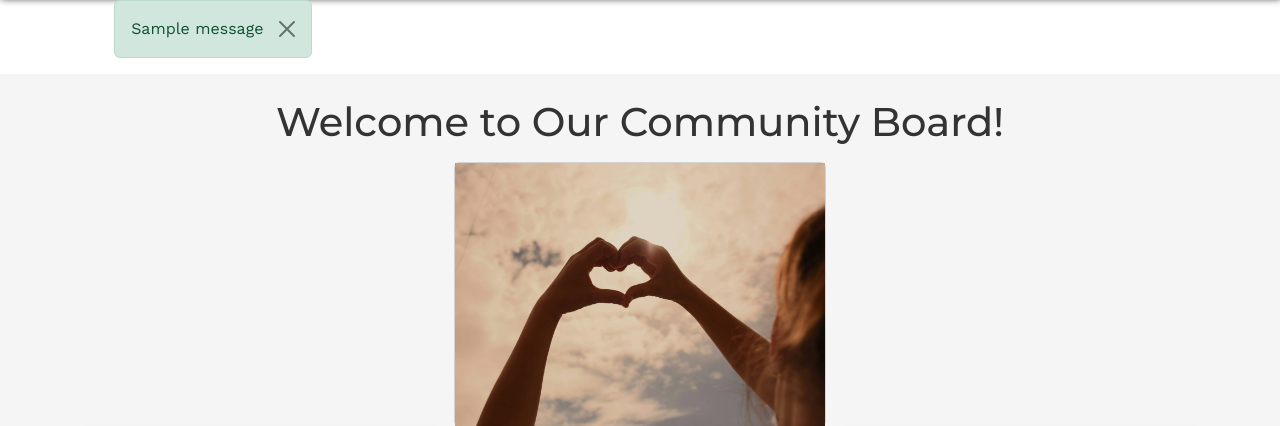
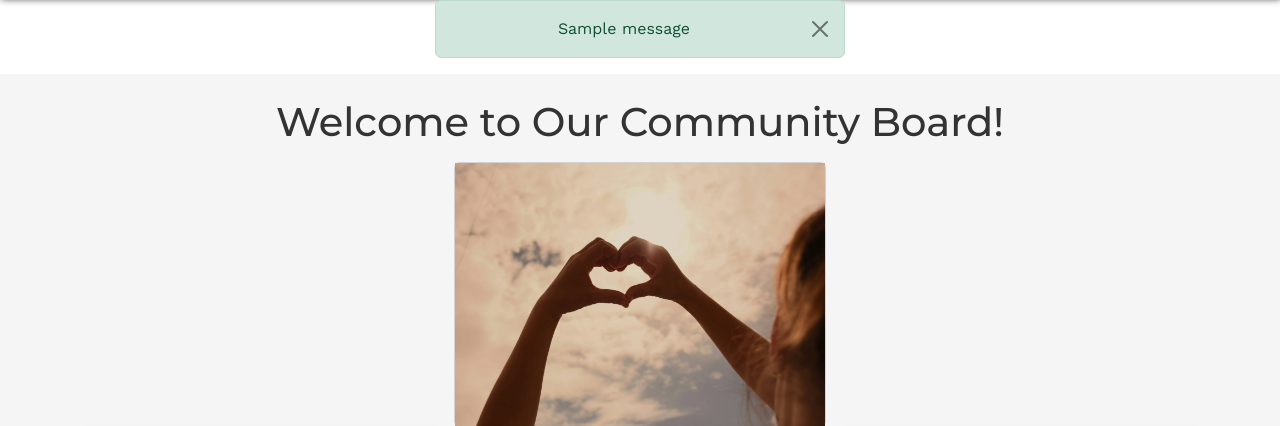
Before and after one commit to g-omarsdottir/helping-hands-happy-hearts, a Django app: page / in a window 1280 px wide. Shown: the part 182-608 px from the top of the page. Run offline with Django 4.2, Linux system fonts and the light colour scheme; tables that the repository leaves empty hold one stand-in row (values such as "Sample post"); one stand-in notice (Sample message) is shown; parts of the project's set-up code (start-up, migrations or seed data) failed here and were passed over; some libraries are stand-ins or nearby versions.

Commit message:
Add style to alert messages

```diff
--- a/home/templates/home/index.html
+++ b/home/templates/home/index.html
@@ -92,7 +92,9 @@
         </div>
     </div>
     <div class="text-center fst-italic mt-4">
-        <p>If you have questions or concerns about the content of this website, please contact us by email at <a href="mailto:dorididgeridoo@yahoo.com">dorididgeridoo@yahoo.com</a>. We will get back to you within two working days.</p>
+        <p>If you have questions or concerns about the content of this website, please contact us by email at <a
+                href="mailto:dorididgeridoo@yahoo.com">dorididgeridoo@yahoo.com</a>. We will get back to you within two
+            working days.</p>
     </div>
 </div>
 {% endblock %}
--- a/templates/base.html
+++ b/templates/base.html
@@ -30,11 +30,14 @@
     {% include 'includes/header.html' %}
     {% if messages %}
     {% for message in messages %}
-    <div class="d-flex justify-content-center col-xs-8 col-lg-4 text-center">
-        <div class="alert alert-{{ message.tags }} alert-dismissible fade show"
-            role="alert">
-            {{ message }}
-            <button type="button" class="btn-close" data-bs-dismiss="alert" aria-label="Close"></button>
+    <div>
+        <div class="row justify-content-center">
+            <div class="col-xs-8 col-lg-4">
+                <div class="alert alert-{{ message.tags }} alert-dismissible fade show text-center" role="alert">
+                    {{ message }}
+                    <button type="button" class="btn-close" data-bs-dismiss="alert" aria-label="Close"></button>
+                </div>
+            </div>
         </div>
     </div>
     {% endfor %}
```
